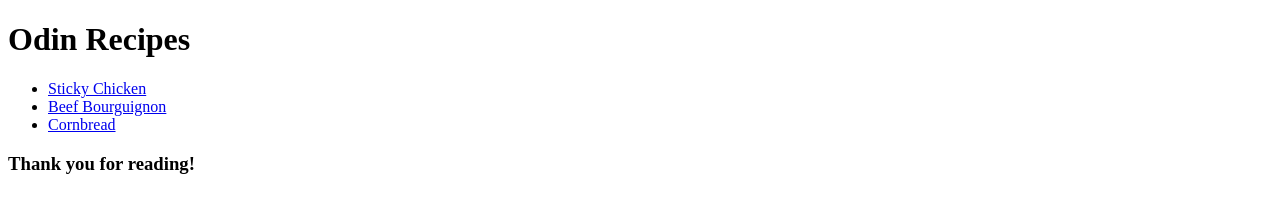
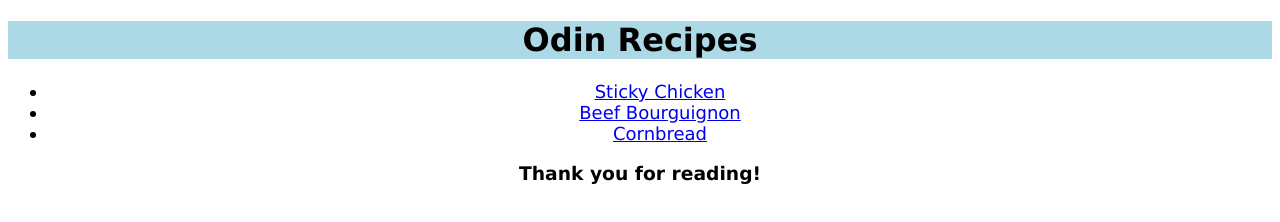
Before and after one commit to tcol-dev/odin-recipes, a plain HTML site: page index.html in a window 1280 px wide. Drawn offline with Linux system fonts and the light colour scheme.

Commit message:
Add css file for styling

```diff
--- a/index.html
+++ b/index.html
@@ -4,10 +4,11 @@
     <meta charset="UTF-8">
     <meta name="viewport" content="width=device-width, initial-scale=1.0">
     <title>Odin Recipes</title>
+    <link rel="stylesheet" href="odin-recipes/styles.css">
 </head>
 <body>
     <h1>Odin Recipes</h1>
-    <ul>
+    <ul class="reclist">
     <li><a href="recipes/stkychkn.html">Sticky Chicken</a></li>
     <li><a href="recipes/beefbourg.html">Beef Bourguignon</a></li>
     <li><a href="recipes/cornb.html">Cornbread</a></li>
--- /dev/null
+++ b/styles.css
@@ -0,0 +1,12 @@
+* {
+    font-family: Verdana, Geneva, Tahoma, sans-serif;
+    text-align: center;
+}
+
+h1 {
+    background-color: lightblue;
+}
+
+.reclist {
+    font-size: large;
+}
```
